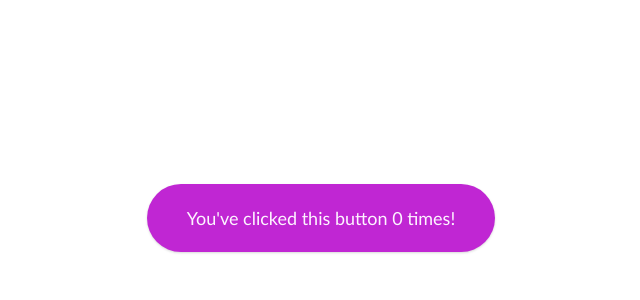
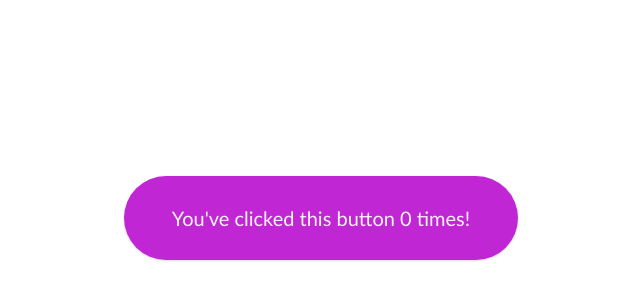
Before and after one commit to utkarshkukreti/next-typescript-tailwind-starter, a Next.js app: page / in a window 1280 px wide. Shown: the part 182-482 px from the top of the page, without its empty margins (319-959 px from the left). Built offline with nearby package versions, Linux system fonts and the light colour scheme.

Commit message:
tweak button size

```diff
--- a/src/pages/index.tsx
+++ b/src/pages/index.tsx
@@ -8,7 +8,7 @@ const Index = () => {
   return (
     <div className="flex justify-center items-center min-h-screen">
       <button
-        className="px-6 sm:px-10 py-5 bg-fuchsia-600 hover:bg-fuchsia-500 text-fuchsia-50 sm:text-lg rounded-full shadow focus:outline-none focus:ring-4 ring-fuchsia-300 transition transform hover:-translate-y-1 hover:scale-105"
+        className="px-8 py-5 sm:px-12 sm:py-7 bg-fuchsia-600 hover:bg-fuchsia-500 text-fuchsia-50 sm:text-xl rounded-full shadow focus:outline-none focus:ring-4 ring-fuchsia-300 transition transform hover:-translate-y-1 hover:scale-105"
         onClick={() => setCounter(counter + 1)}
       >
         You've clicked this button {counter} times!
```
